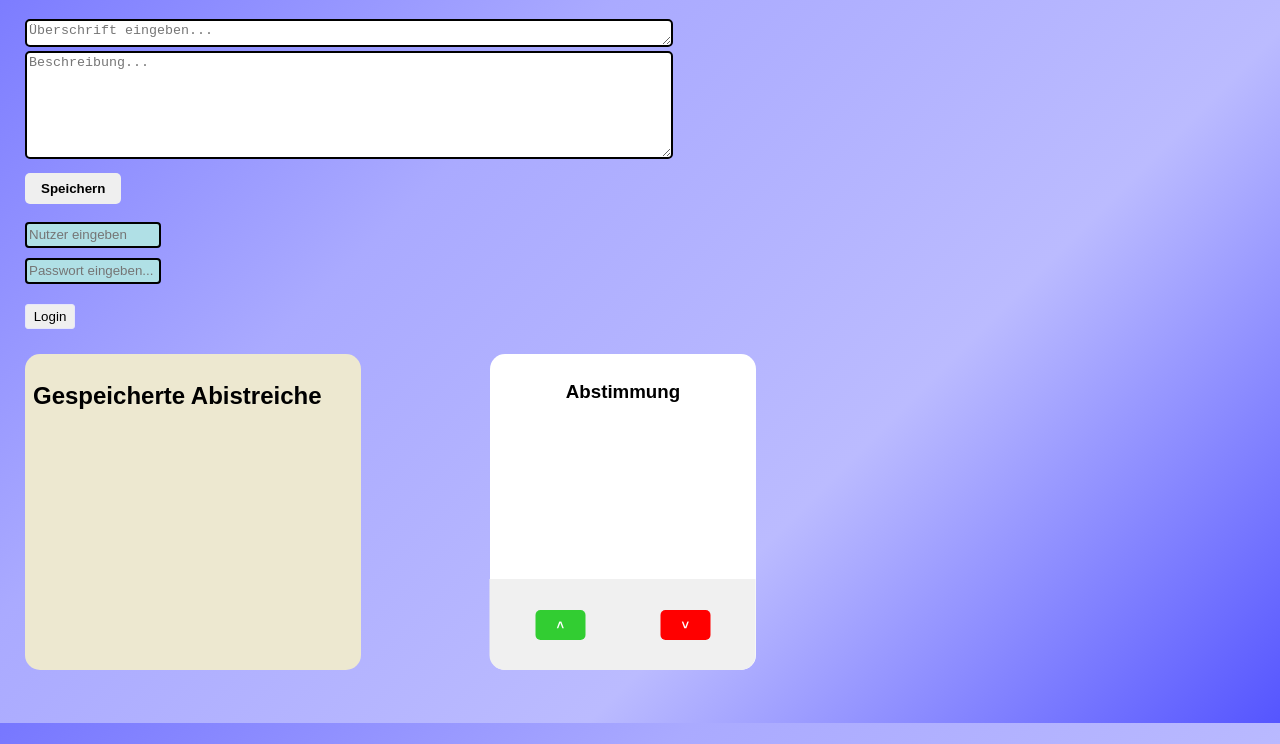
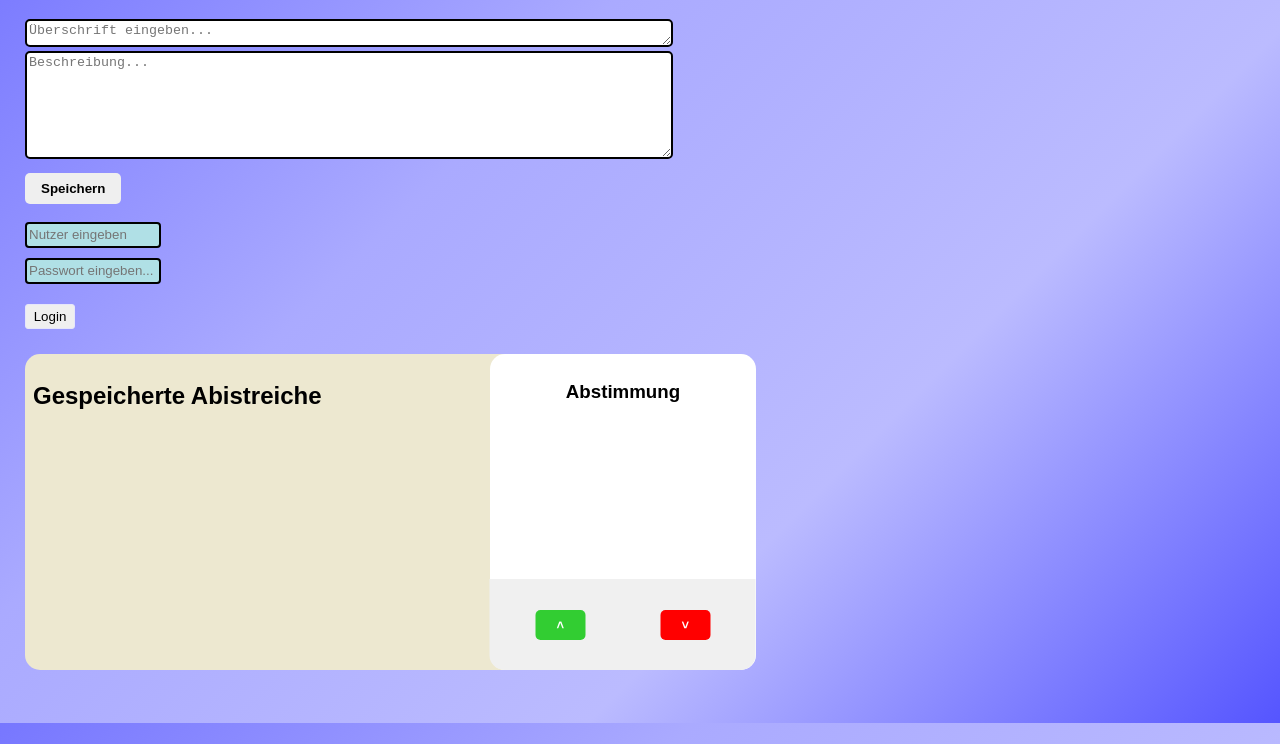
Before and after one commit to Godjump-HD/AbistreicheVotingFrontEnd, a website: page index.html in a window 1280 px wide. Shown: the part 77-821 px from the top of the page. Drawn offline with Linux system fonts and the light colour scheme; no server answers.

Commit message:
Increased savedEntries Size

```diff
--- a/style.css
+++ b/style.css
@@ -104,7 +104,7 @@ h1{
 
 .savedEntries {
     position: relative;
-    width: 25vw;
+    width: 50vw;
     margin-top: 25px;
     padding: 8px;
     height: 300px;
```
